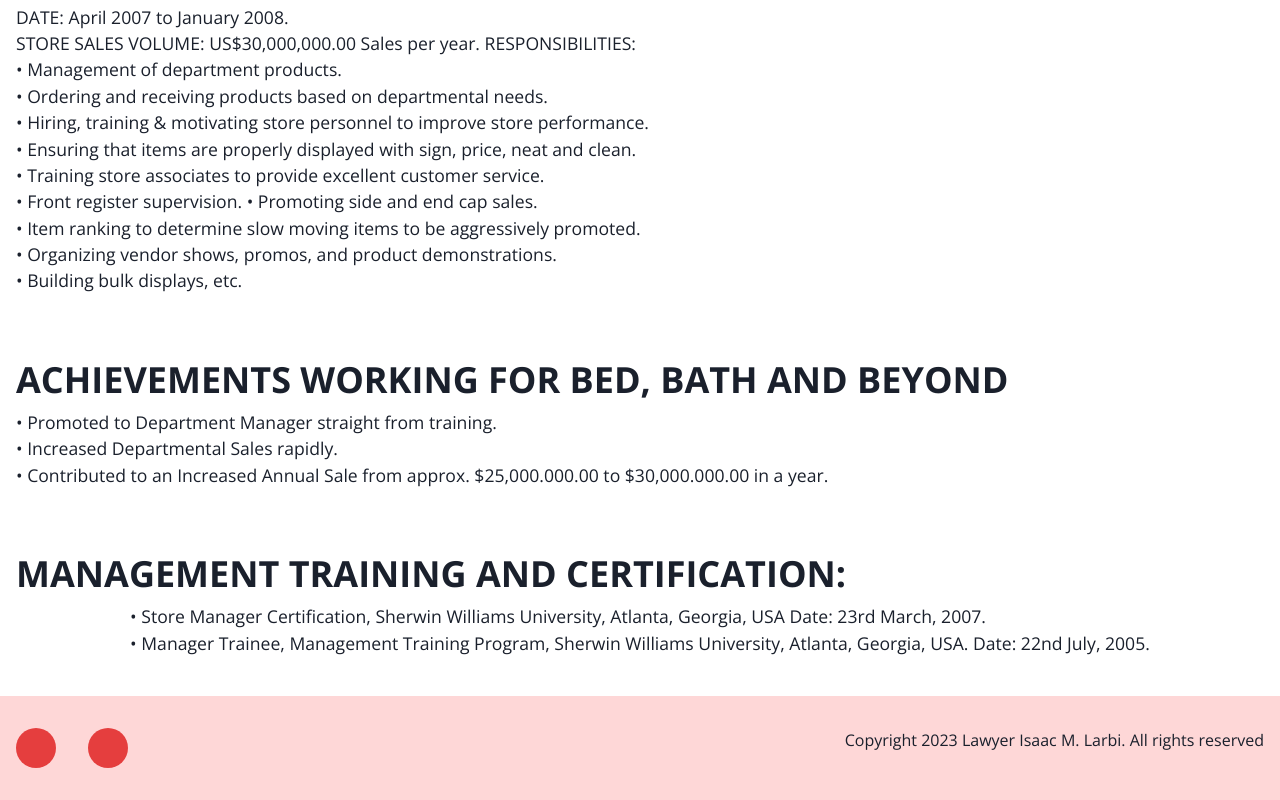
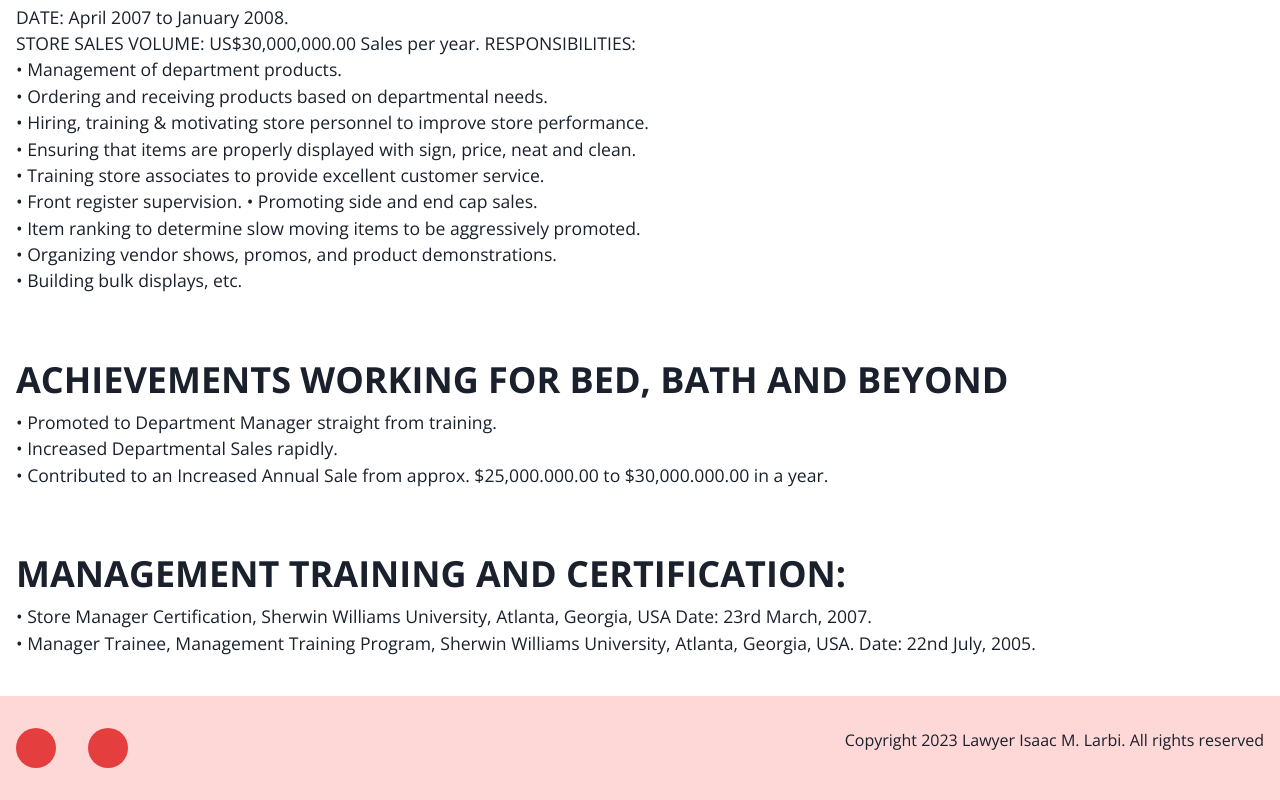
Before and after one commit to Gyekye/iamlarbi, a React (Vite) app: page /experience in a window 1280 px wide. Shown: the part 7729-8529 px from the top of the page. Built offline with nearby package versions, Linux system fonts and the light colour scheme; some icons are missing; a web font is replaced by a local one.

Commit message:
:zap: Refactor experience page UI

```diff
--- a/src/pages/Experience.jsx
+++ b/src/pages/Experience.jsx
@@ -567,7 +567,7 @@
                 <br />
                 <br />
                 <Heading alignSelf={'start '}>MANAGEMENT TRAINING AND CERTIFICATION:</Heading>
-                <Text size="md">
+                <Text size="md" alignSelf={'start'}>
                     • Store Manager Certification, Sherwin Williams University, Atlanta,
                     Georgia, USA Date: 23rd March, 2007. <br/> • Manager Trainee,
                     Management Training Program, Sherwin Williams University, Atlanta,
```
